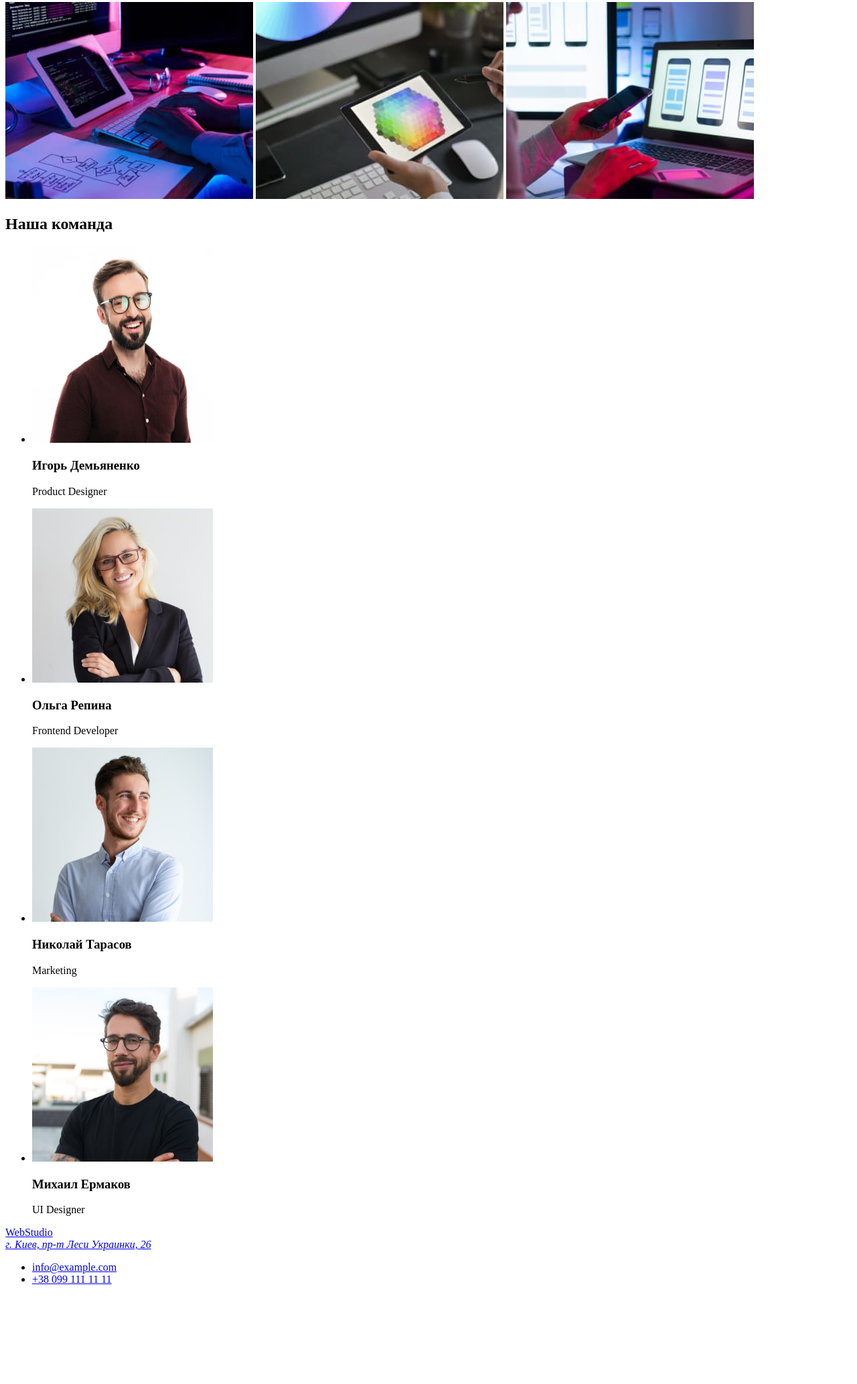
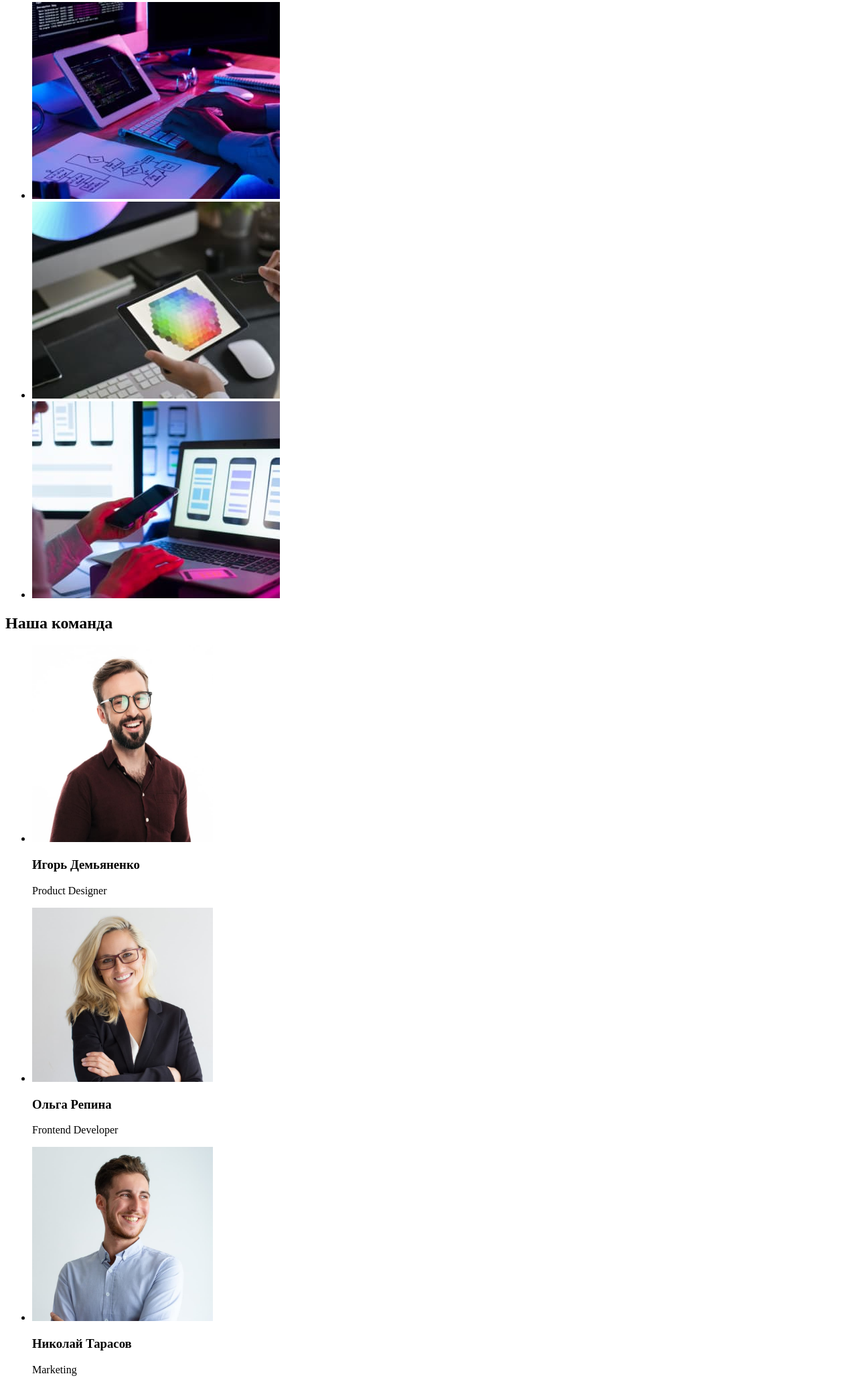
Before and after one commit to YanaLiz/goit-markup-hw-01, a plain HTML site: page index.html in a window 1280 px wide. Shown: the part 634-2700 px from the top of the page at 67% size. Before the commit the page ends 2569 px from the top, so only its background shows below. Drawn offline with Linux system fonts and the light colour scheme.

Commit message:
GOIT-MARKUP-HW-01
Допрацювання

```diff
--- a/index.html
+++ b/index.html
@@ -24,7 +24,6 @@
     </header>
     <!--Секция Hero-->
     <main>
-      <div>
         <section>
           <h1>
             Эффективные решения <br />
@@ -32,10 +31,9 @@
           </h1>
           <button type="button">Заказать услугу</button>
         </section>
-      </div>
       <!--Секция Detali-->
-      <h2>Наши задачи</h2>
       <section>
+        <h2>Наши задачи</h2>
         <ul>
           <li>
             <h3>Внимание к деталям</h3>
@@ -69,10 +67,12 @@
       </section>
       <!--Секция Чем мы занимаемся-->
       <section>
-        <h2 hidden>Чем мы занимаемся</h2>
-        <img src="./imeges/img1.jpg" alt="клавиатура" width="370" height="294"/>
-        <img src="./imeges/img2(1).jpg" alt="планшет" width="370" height="294"/>
-        <img src="./imeges/img3.jpg" alt="телефон" width="370" height="294"/>
+         <h2 hidden>Чем мы занимаемся</h2>
+        <ul>
+          <li><img src="./imeges/img1.jpg" alt="клавиатура" width="370" height="294"/></li>
+          <li><img src="./imeges/img2(1).jpg" alt="планшет" width="370" height="294"/></li>
+          <li><img src="./imeges/img3.jpg" alt="телефон" width="370" height="294"/></li>
+        </ul>
       </section>
       <!--Секция Comanda-->
       <section>
@@ -104,8 +104,9 @@
     <!--Секция Footer-->
      <footer>
       <a href="https://google.com">Web<span>Studio</span></a>
-      <address><a href="https://goo.gl/maps/piqngm7oDQpEDh6u6" target="_blank" rel="noopener nofollow noreferrer">г. Киев, пр-т Леси Украинки, 26</a></address>
-      <ul>
+      <address>
+         <ul>
+        <li><a href="https://goo.gl/maps/piqngm7oDQpEDh6u6" target="_blank" rel="noopener nofollow noreferrer">г. Киев, пр-т Леси Украинки, 26</a></li>
         <li>
           <a href="mailto:info@example.com">info@example.com</a>
         </li>
@@ -113,6 +114,7 @@
           <a href="tel:+380991111111">+38 099 111 11 11</a>
         </li>
       </ul>
+      </address>
     </footer>
   </body>
 </html>
```
